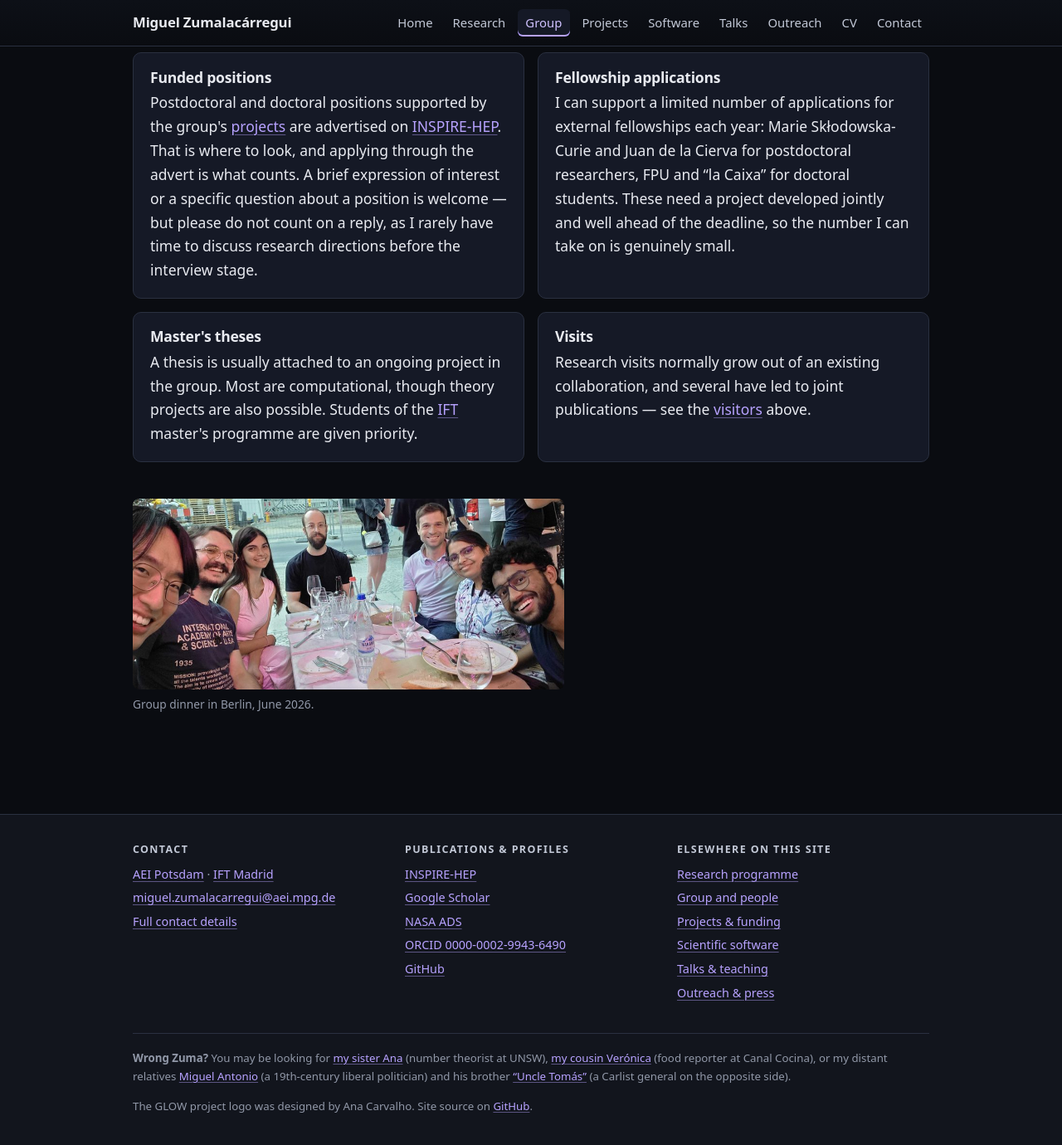
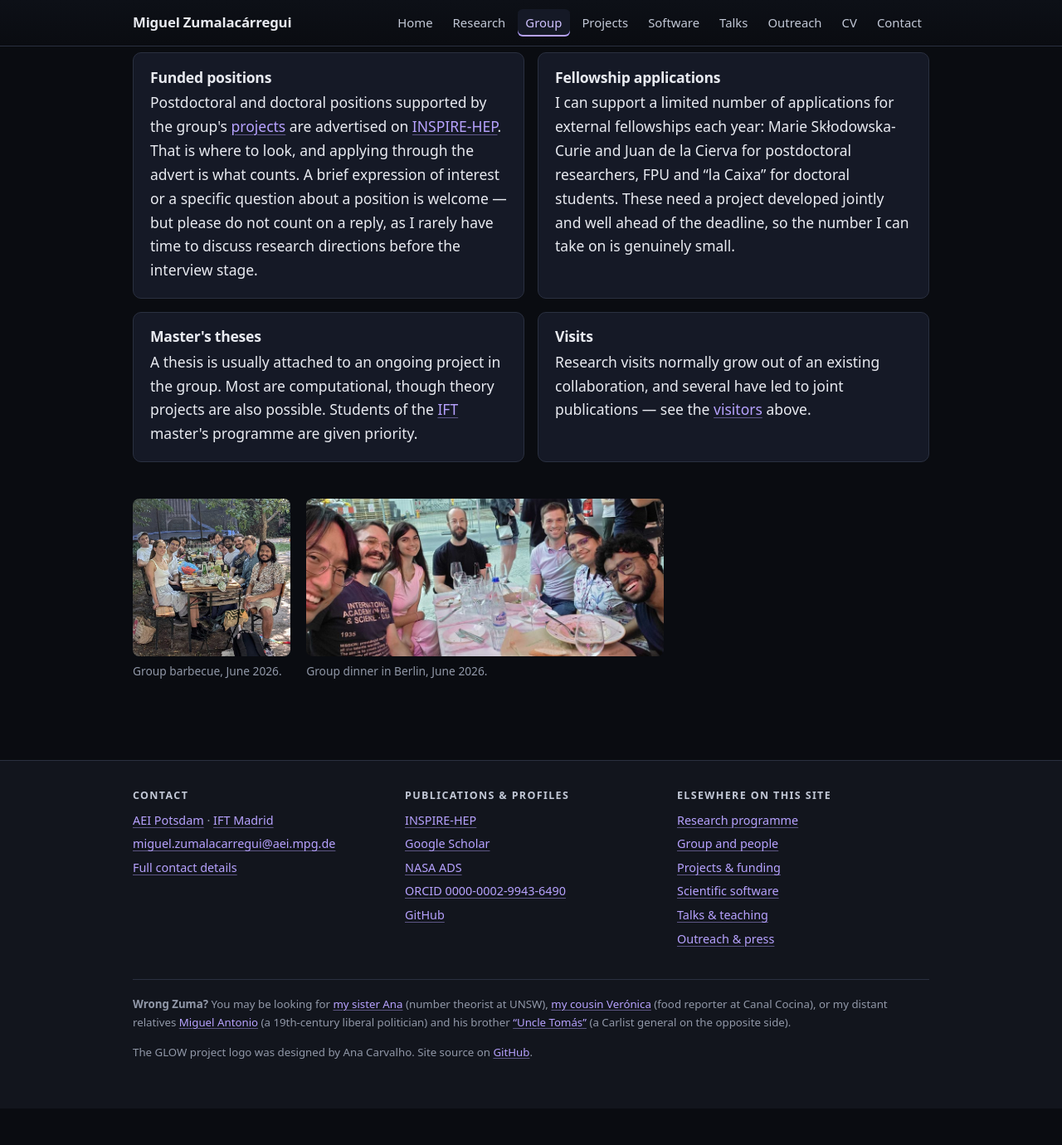
Before and after one commit to miguelzuma/miguelzuma.github.io, a Jekyll site: the page built from group.html, in a window 1280 px wide and 1400 px high, scrolled down 4826 px. Shown: the top 1380 px of the window at 83% size. Built offline with Jekyll 4.4.1, drawn with Linux system fonts in a browser that asks for light colours; after the commit the page ends 6162 px from its top, so only the background shows below that.

Commit message:
Add the group barbecue photo as a small photo strip
Square crop of PXL_20260628_143738180, placed beside the Berlin dinner at the
foot of the Group page. The two are matched on height rather than width, so a
square and a 2.3:1 panorama sit together without one dwarfing the other; on
narrow screens they stack full width.

Co-Authored-By: Claude Opus 5 (1M context) <noreply@anthropic.com>
Claude-Session: https://claude.ai/code/session_01E2ZbXszK9qt9svKVxU5Yrt

```diff
--- a/assets/css/main.css
+++ b/assets/css/main.css
@@ -683,6 +683,29 @@ h2 + .stage-heading { margin-top: 1.2rem; }
 	}
 }
 
+/* A row of photos with mismatched aspect ratios: match on height, not width,
+   so a square and a panorama sit together without one dwarfing the other. */
+.photo-strip {
+	display: flex;
+	flex-wrap: wrap;
+	gap: 1rem 1.2rem;
+	align-items: flex-start;
+	margin: 2rem 0 0;
+}
+
+.photo-strip figure { margin: 0; }
+
+.photo-strip img {
+	height: 190px;
+	width: auto;
+	max-width: 100%;
+	border-radius: 8px;
+}
+
+@media (max-width: 620px) {
+	.photo-strip img { height: auto; width: 100%; }
+}
+
 /* ---- Logo strips ----------------------------------------------------- */
 
 .logo-row {
--- a/group.html
+++ b/group.html
@@ -179,9 +179,17 @@ description: >-
   </div>
 </section>
 
-<figure style="max-width:520px;">
-  <img src="{{ '/imgs/group_dinner_2026.jpg' | relative_url }}"
-       alt="The group around a table at an outdoor restaurant in Berlin on a summer evening."
-       width="900" height="397" loading="lazy">
-  <figcaption>Group dinner in Berlin, June 2026.</figcaption>
-</figure>
+<div class="photo-strip">
+  <figure>
+    <img src="{{ '/imgs/group_bbq_2026.jpg' | relative_url }}"
+         alt="The group seated around a long table in a garden, under trees, at a summer barbecue."
+         width="700" height="700" loading="lazy">
+    <figcaption>Group barbecue, June 2026.</figcaption>
+  </figure>
+  <figure>
+    <img src="{{ '/imgs/group_dinner_2026.jpg' | relative_url }}"
+         alt="The group around a table at an outdoor restaurant in Berlin on a summer evening."
+         width="900" height="397" loading="lazy">
+    <figcaption>Group dinner in Berlin, June 2026.</figcaption>
+  </figure>
+</div>
```
Also changed, not shown: imgs/group_bbq_2026.jpg (added).
